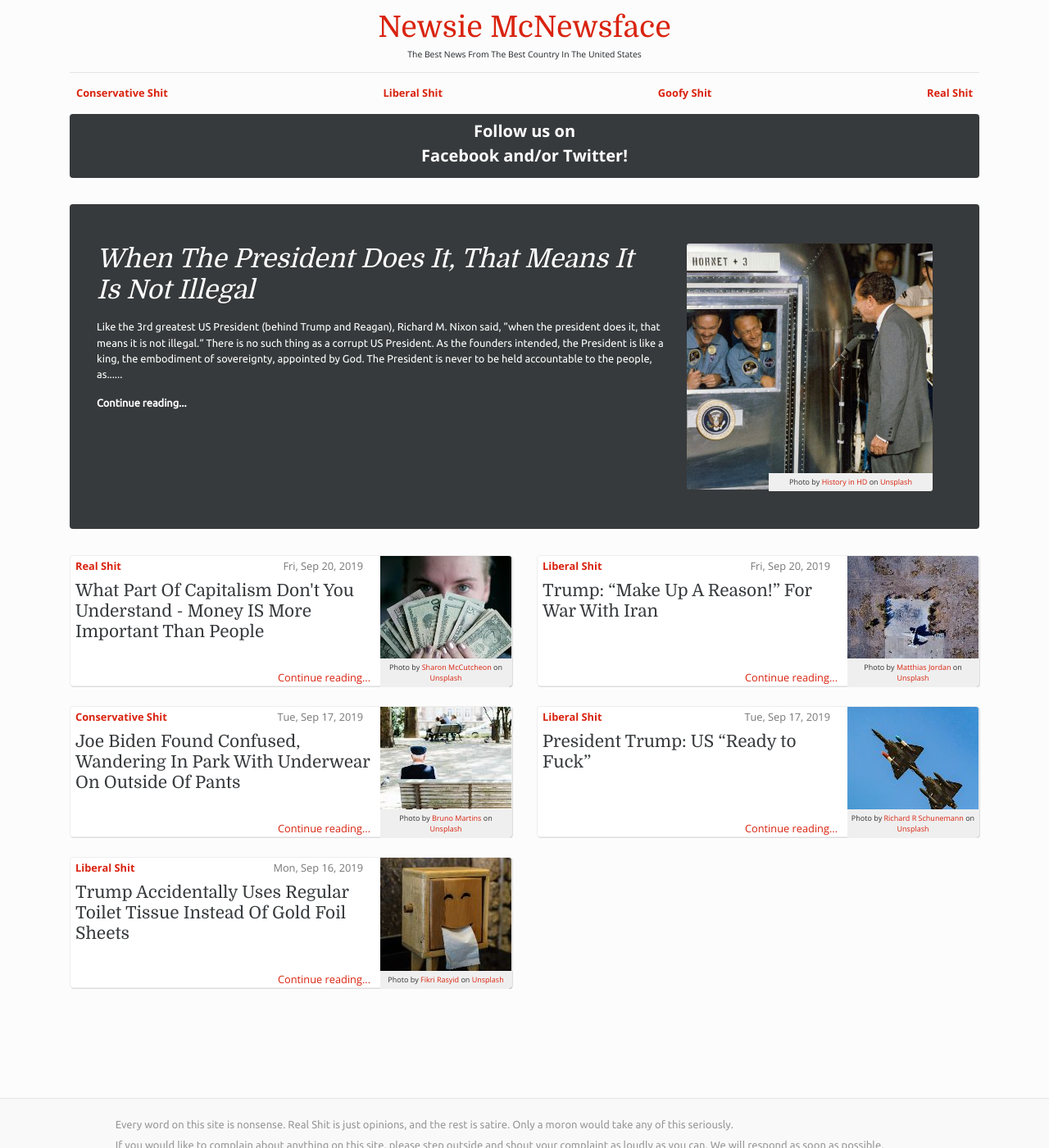
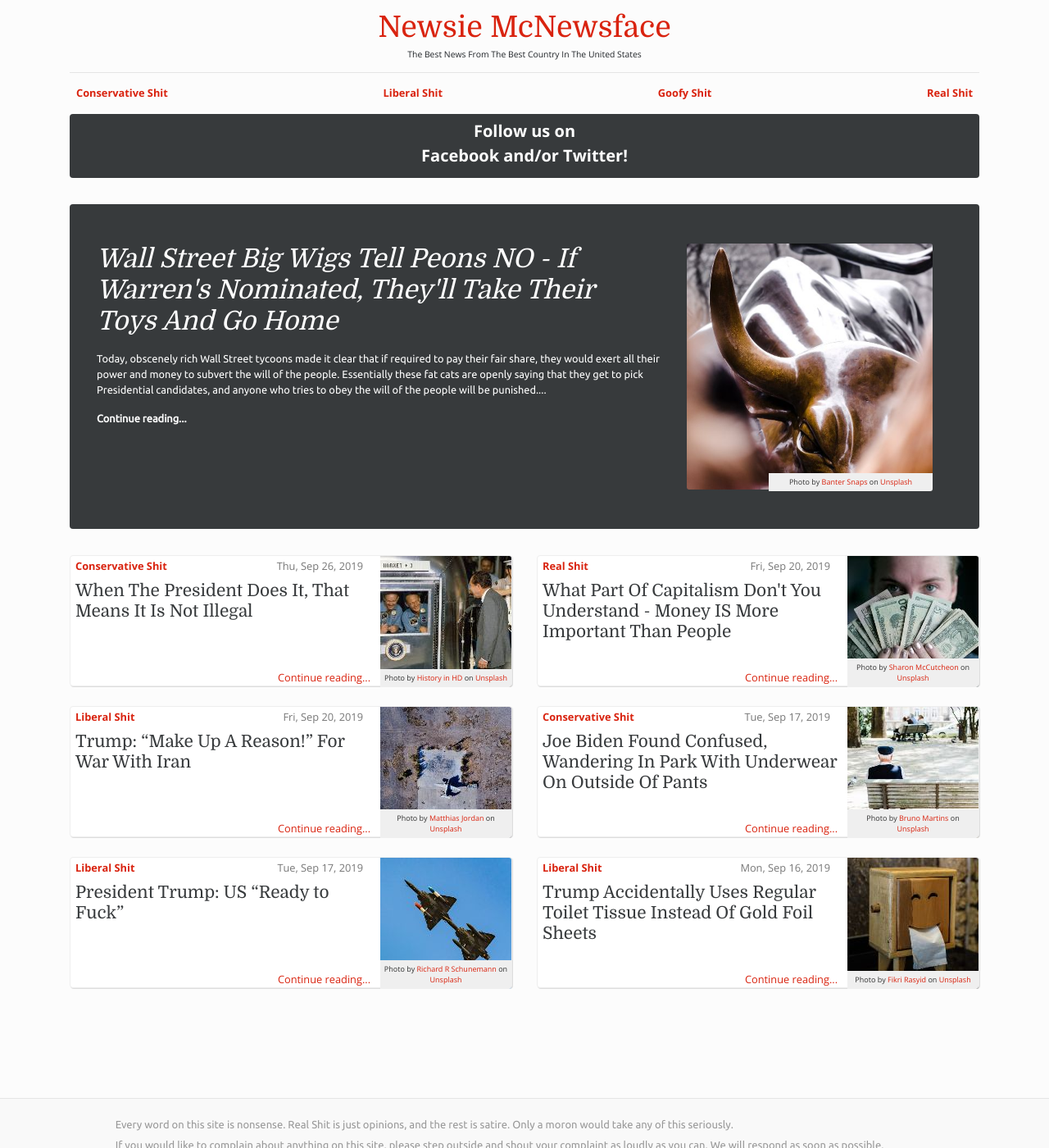
Before and after one commit to virtualstyle/newsface, a Jekyll site: the page built from index.html, in a window 1280 px wide and 1400 px high. Shown: the whole window at 82% size. Built offline with Jekyll 4.4.1, drawn with Linux system fonts in a browser that asks for light colours; nearby versions of some CDN libraries; the list of posts is cut into pages by our own code; some of the changed text lies outside the part shown.

Commit message:
Privacy policy in footer, new article

```diff
--- a/_includes/footer.html
+++ b/_includes/footer.html
@@ -4,4 +4,8 @@
   <p>
     If you would like to complain about anything on this site, please step outside and shout your complaint as loudly as you can. We will respond as soon as possible.
   </p>
+  <h3>Privacy</h3>
+  <p>
+    Newsie McNewsface doesn't use cookies or store any information. We do use Google Analytics and Adsense, which do use cookies. You can view Google's policies [here](https://policies.google.com/technologies/partner-sites) (and opt out if you wish).
+  </p>
 </footer>
--- /dev/null
+++ b/_posts/2019-09-26-wall-street-warren.md
@@ -0,0 +1,15 @@
+---
+layout: post
+title:  "Wall Street Big Wigs Tell Peons NO - If Warren's Nominated, They&apos;ll Take Their Toys And Go Home"
+category: "goofy-shit"
+author: "Newsie McNewsface"
+author_title: "Senior Wall Street Correspondent"
+excerpt: "Today, obscenely rich Wall Street tycoons made it clear that if required to pay their fair share, they would exert all their power and money to subvert the will of the people. Essentially these fat cats are openly saying that they get to pick Presidential candidates, and anyone who tries to obey the will of the people will be punished."
+img: "wall-street-bull-statue.jpg"
+imgcredit: "Photo by Banter Snaps on Unsplash"
+alt: "Wall Street bull statue"
+---
+
+## You&apos;ll Nominate The Person We Want And You&apos;ll Like It
+
+Democratic Presidential Candidate Elizabeth Warren has Wall Street tycoons terrified that if she wins, they'll be required to pay a fair share of their obscene income in taxes, and they are throwing fits. So, to prove to voters who really holds the power in our system, they are threatening to pull their support, or even support President Trump, because they damn sure don't want **people** to have the power.
```
Also changed, not shown: assets/img/thumbs/wall-street-bull-statue-thumb.jpg (added), assets/img/wall-street-bull-statue.jpg (added).
